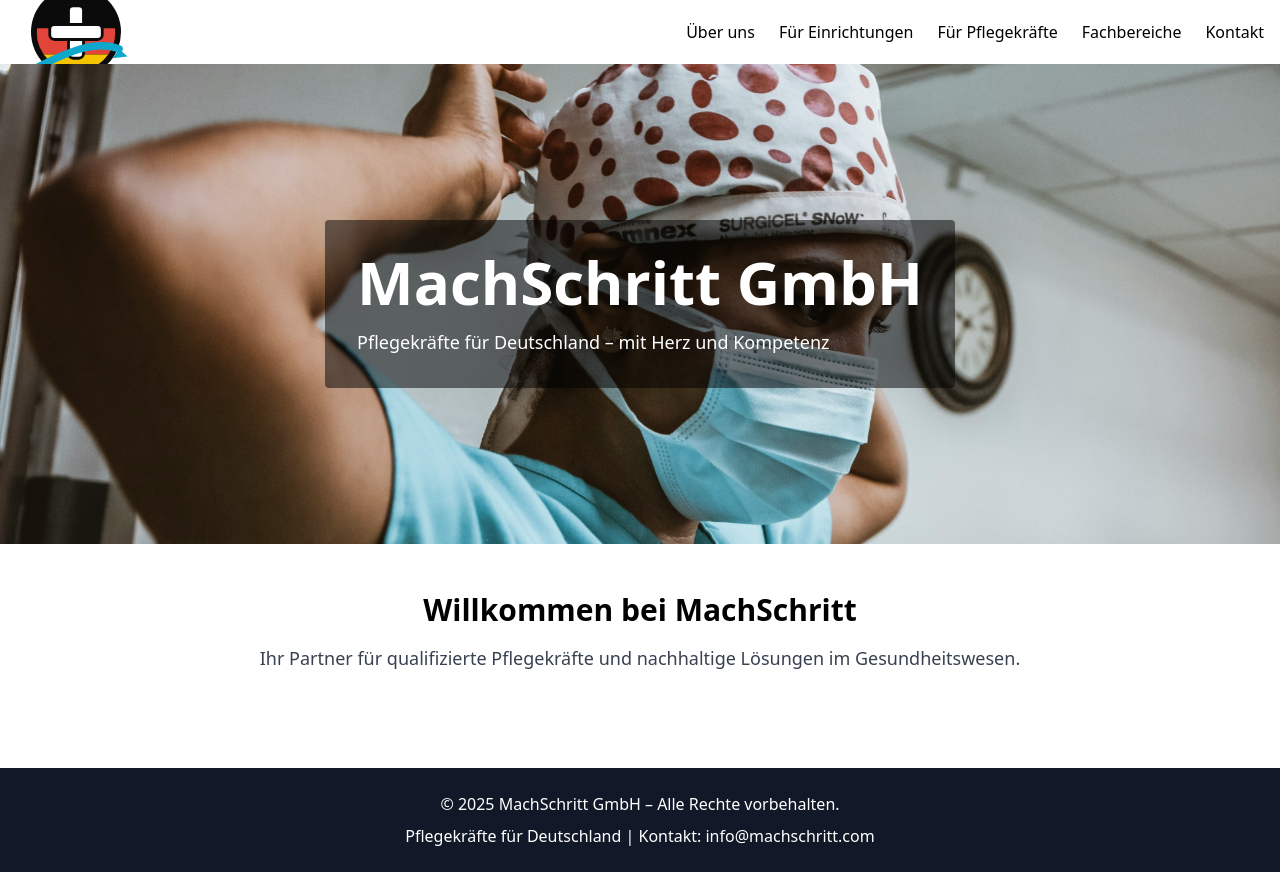
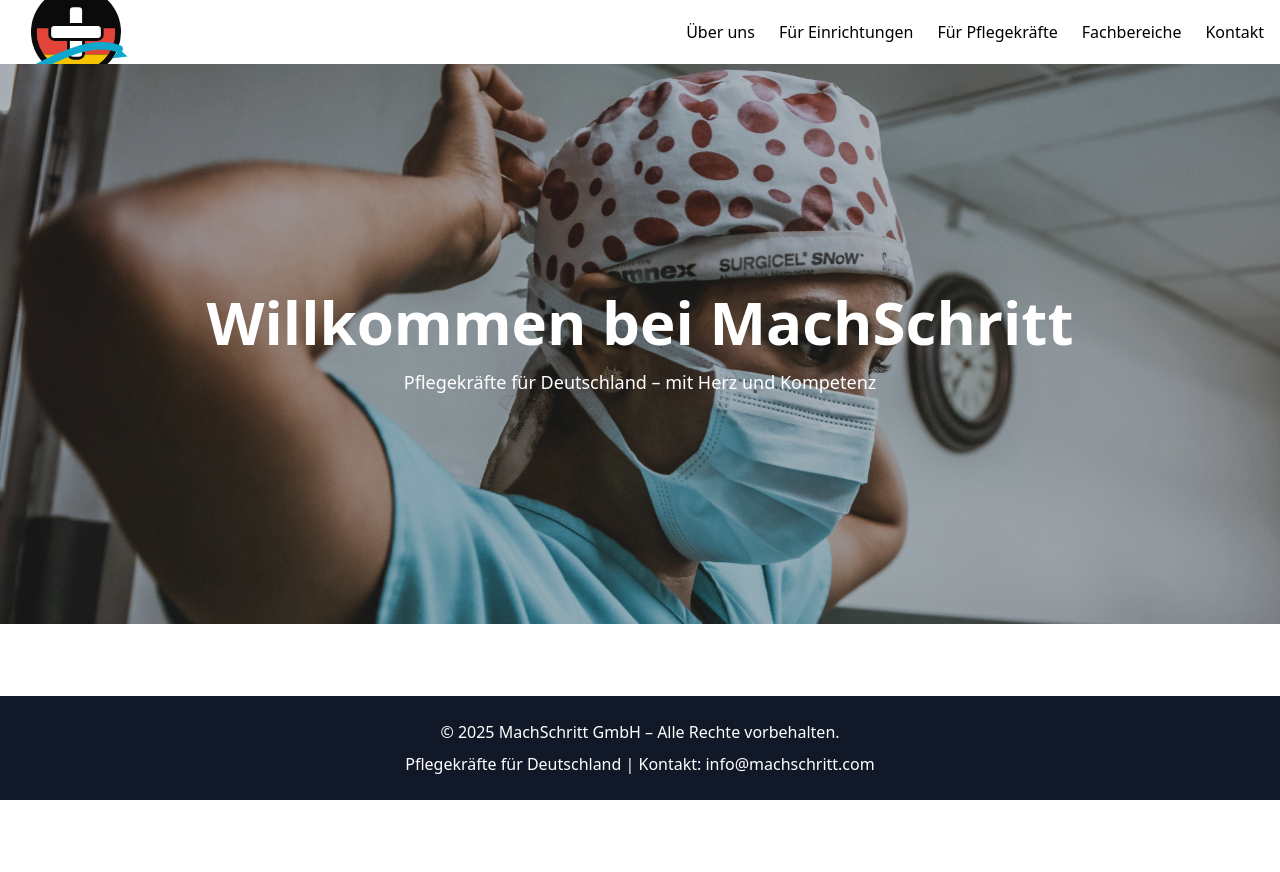
Before and after one commit to dx4simo/machschritt-website, a Next.js app: page / in a window 1280 px wide. After the commit the page ends 800 px from the top, so only its background shows below. Built offline with nearby package versions, Linux system fonts and the light colour scheme.

Commit message:
Update index.js

```diff
--- a/pages/index.js
+++ b/pages/index.js
@@ -1,20 +1,26 @@
 import Navbar from "../components/Navbar";
-import Hero from "../components/Hero";
 import Footer from "../components/Footer";
+import Image from "next/image";
 
 export default function Home() {
   return (
-    <div>
+    <div className="flex flex-col min-h-screen">
       <Navbar />
-      <Hero />
-      <div className="max-w-5xl mx-auto px-4 py-12 text-center">
-        <h2 className="text-3xl font-semibold mb-4">
-          Willkommen bei MachSchritt
-        </h2>
-        <p className="text-lg text-gray-700">
-          Ihr Partner für qualifizierte Pflegekräfte und nachhaltige Lösungen im Gesundheitswesen.
-        </p>
-      </div>
+      <main className="flex-grow">
+        <section className="relative h-[70vh] flex items-center justify-center bg-gray-800 text-white">
+          <Image
+            src="/hero.jpg"
+            alt="Pflegekräfte"
+            layout="fill"
+            objectFit="cover"
+            className="z-0 opacity-70"
+          />
+          <div className="relative z-10 text-center">
+            <h1 className="text-4xl md:text-6xl font-bold">Willkommen bei MachSchritt</h1>
+            <p className="mt-4 text-lg">Pflegekräfte für Deutschland – mit Herz und Kompetenz</p>
+          </div>
+        </section>
+      </main>
       <Footer />
     </div>
   );
```
